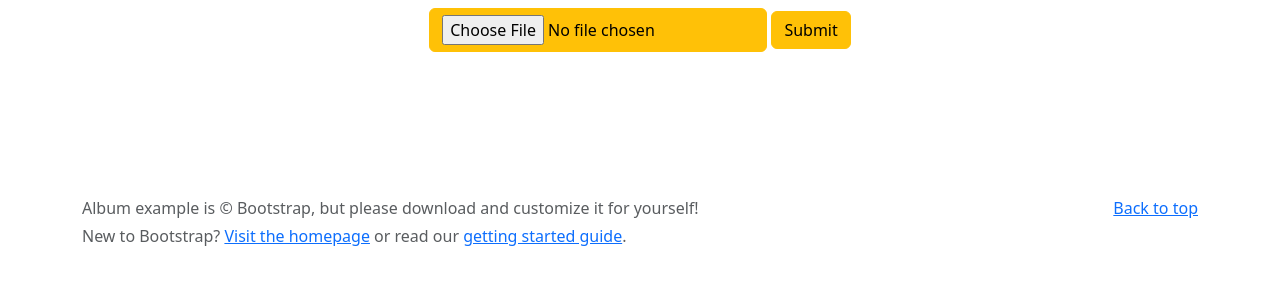
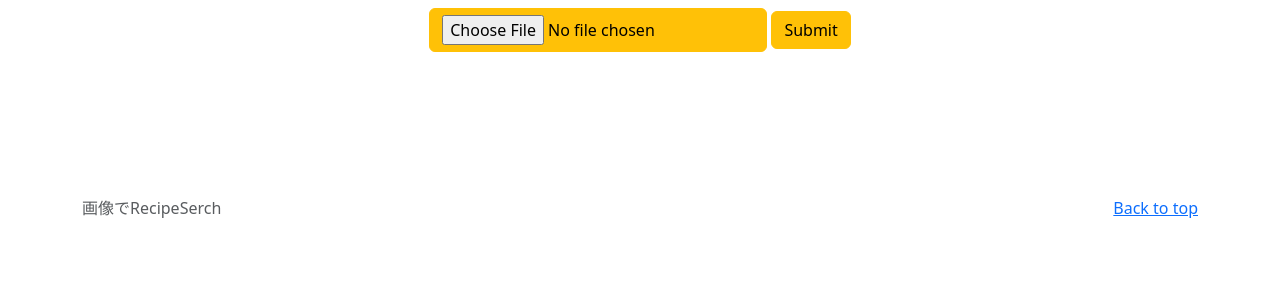
Before and after one commit to tomomon3/recipe_search, a Flask app: page / in a window 1280 px wide. Shown: the part 246-546 px from the top of the page. Run offline with Flask 2, Linux system fonts and the light colour scheme; some libraries are stand-ins or nearby versions.

```diff
--- a/src/app.py
+++ b/src/app.py
@@ -37,9 +37,9 @@ def upload_file():
 
 
         # モデルの読み込み
+        # Resnet 18/34/50/101/105
         print('model loading...')
-        #model = tf.keras.applications.ResNet152(
-        model = tf.keras.applications.ResNet50(
+        model = tf.keras.applications.ResNet105(
             include_top=False,
             weights="imagenet",
             input_tensor=None,
@@ -49,7 +49,8 @@ def upload_file():
         print('-----------------')
         # fearturesの読み込み
         print('features loading....')
-        features = np.load('np_save50.npy')
+        #Resnet152 : np_save.npy / Resnet50 np_save50.npy
+        features = np.load('np_save.npy')
         print('features len : ',len(features))
         # fearturesの画像indexの読み込み
         print('df_idx loading....')
--- a/src/templates/index.html
+++ b/src/templates/index.html
@@ -4,7 +4,7 @@
 <head>
   <meta charset="UTF-8">
   <meta name="viewport" content="width=device-width, initial-scale=1.0">
-  <title>これ食べたい！for 楽天人気レシピ</title>
+  <title>画像でレシピSearch</title>
   <!-- https://bbbootstrap.com/snippets/lightbox-gallery-38774499-->
   <!-- Bootstrapを参照 -->
   <link rel="stylesheet" href="https://stackpath.bootstrapcdn.com/bootstrap/4.3.1/css/bootstrap.min.css">
@@ -226,9 +226,8 @@
       <p class="float-end mb-1">
         <a href="#">Back to top</a>
       </p>
-      <p class="mb-1">Album example is &copy; Bootstrap, but please download and customize it for yourself!</p>
-      <p class="mb-0">New to Bootstrap? <a href="/">Visit the homepage</a> or read our <a
-          href="../getting-started/introduction/">getting started guide</a>.</p>
+      <p class="mb-1">画像でRecipeSerch</p>
+      <p class="mb-0"></p>
     </div>
   </footer>
 
```
